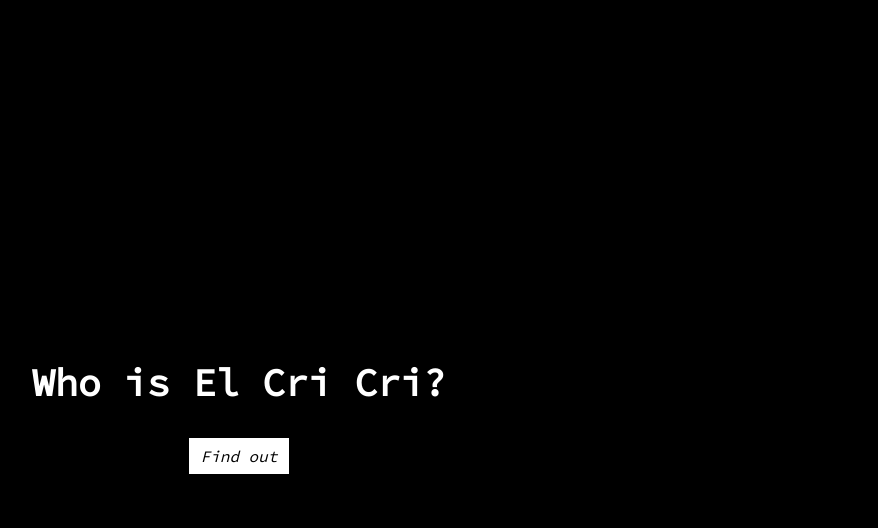
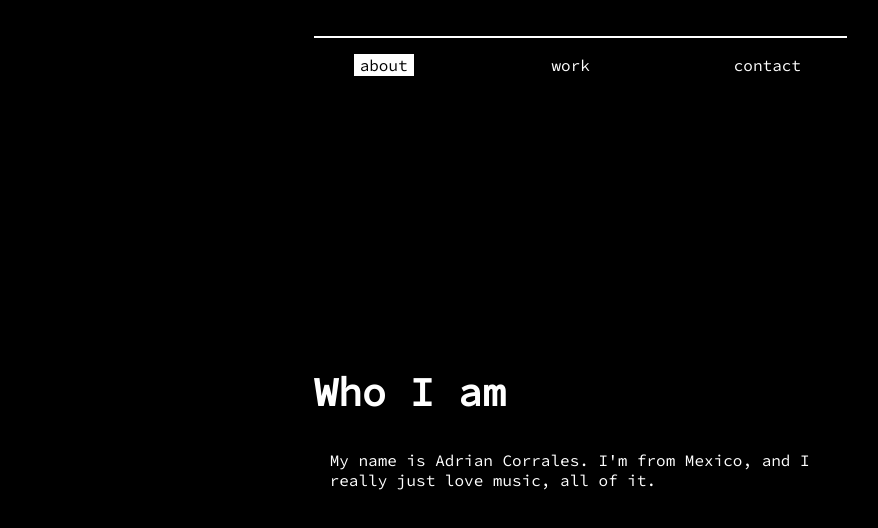
Before and after one commit to kllarena07/ElCriCri-Website, a Svelte app: page / in a window 1280 px wide. Shown: the top 528 px of the page, without its empty margins (401-1279 px from the left). Built offline with nearby package versions, Linux system fonts and the light colour scheme.

Commit message:
started responsiveness and components

```diff
--- /dev/null
+++ b/src/AboutContainer.svelte
@@ -0,0 +1,101 @@
+<script lang="ts">
+    let theme = 0
+
+    const setTheme = theme_number => {
+        theme = theme_number
+    }
+</script>
+
+<section id="about-container">
+    <div id='navbar-wrapper'>
+      <nav id='navbar'>
+          <button class="nav-btn" class:nav-btn-selected="{theme === 0}" on:click={() => { setTheme(0) }}>about</button>
+          <button class="nav-btn" class:nav-btn-selected="{theme === 1}" on:click={() => { setTheme(1) }}>work</button>
+          <button class="nav-btn" class:nav-btn-selected="{theme === 2}" on:click={() => { setTheme(2) }}>contact</button>
+      </nav>
+    </div>
+    <div id='info-container'>
+      {#if theme === 0}
+        <h1>Who I am</h1>
+        <p>My name is Adrian Corrales. I'm from Mexico, and I really just love music, all of it.</p>
+      {/if}
+      {#if theme === 1}
+        <h1>My works</h1>
+        <p>I've released songs on many platforms such as <a href="https://cricrillos.bandcamp.com/" target="_blank" rel="noreferrer">Bandcamp</a>, <a href="https://open.spotify.com/artist/3gZ8L09RcDxRCciQsJcFpU?si=GNf-y-PcSDmHtqmJj3ukRQ" target="_blank" rel="noreferrer">Spotify</a>, <a href="https://music.apple.com/us/artist/el-cri-cri/1628118044" target="_blank" rel="noreferrer">Apple Music</a>, and <a href="https://www.youtube.com/channel/UCeiqfcfLGcq46Xxw-1-js_w" target="_blank" rel="noreferrer">YouTube</a>, and you can hear my latest album <i>Haikus to Myself</i> on all of them. Personally, my favorite song is Efimera</p>
+        <iframe title="efimera" src="https://open.spotify.com/embed/track/2nM8yV6i1lxblX0EWirhmV?utm_source=generator" width="100%" height="130" frameBorder="0" allow="autoplay; clipboard-write; encrypted-media; fullscreen; picture-in-picture" loading="lazy"></iframe>
+      {/if}
+      {#if theme === 2}
+        <h1>My socials</h1>
+        <p>You can find me on Instagram at <a href='https://www.instagram.com/crickets.in.spanish/' target="_blank" rel="noreferrer">@crickets.in.spanish</a>. Feel free to send me a DM</p>
+      {/if}
+    </div>
+</section>
+
+<style>
+    #about-container {
+    width: calc((672 / 1440) * 100%);
+    height: 100vh;
+
+    display: flex;
+    flex-direction: column;
+  }
+  #navbar-wrapper {
+    padding: 0 2rem;
+  }
+  #navbar {
+    width: calc(100% - 5rem);
+    transform: translateY(90%);
+
+    display: flex;
+    justify-content: space-between;
+
+    border-top: 2px solid white;
+    padding: 1rem 2.5rem 0 2.5rem;
+  }
+  .nav-btn {
+    background-color: transparent;
+    border: none;
+    font-family: 'Source Code Pro', monospace;
+    font-size: 1rem;
+    color: white;
+    box-shadow: inset 0 0 white;
+    transition: background-color 100ms ease;
+  }
+  .nav-btn:not(.nav-btn-selected):hover {
+    background-color: rgb(108, 108, 108);
+    color: rgb(255, 255, 255);
+  }
+  .nav-btn-selected {
+    background-color: white;
+    color: black;
+  }
+  #info-container {
+    max-width: 672px;
+    margin: auto;
+    overflow: hidden;
+    padding: 2rem;
+  }
+  #info-container > * {
+    animation: fade-in 700ms linear forwards;
+  }
+  #info-container h1 {
+    font-size: 2.5rem;
+  }
+  #info-container p {
+    padding-left: 1rem;
+    overflow: hidden;
+  }
+  #info-container a {
+    color: rgb(183, 26, 239);
+    text-decoration-color: rgb(183, 26, 239);
+    transition: 400ms ease;
+  }
+  #info-container a:hover {
+    color: red;
+    text-decoration-color: red;
+    transition: 400ms ease;
+  }
+  #info-container iframe {
+    margin-top: 1.1rem;
+  }
+</style>
--- a/src/App.svelte
+++ b/src/App.svelte
@@ -2,54 +2,17 @@
   import pic_theme_0 from './assets/pic-theme-0.jpeg'
   import pic_theme_1 from './assets/pic-theme-1.jpeg'
   import pic_theme_2 from './assets/pic-theme-2.jpeg'
-    import Counter from './lib/Counter.svelte';
 
-  let theme = 0
+  import AboutContainer from './AboutContainer.svelte';
+  import SlideshowContainer from './SlideshowContainer.svelte';
 
-  let website_loaded = false
-
-  const setTheme = theme_number => {
-    theme = theme_number
-  }
+  let website_loaded = true
 </script>
 
 <main>
   {#if website_loaded}
-    <section id="slideshow-container" class="section-container">
-      <div class="img-wrapper" style="transform: translateX({theme * -100}%)">
-        <img src={pic_theme_0} width="768" alt="theme 0" />
-      </div>
-      <div class="img-wrapper" style="transform: translateX({theme * -100}%)">
-        <img src={pic_theme_1} width="768" alt="theme 1" />
-      </div>
-      <div class="img-wrapper" style="transform: translateX({theme * -100}%)">
-        <img src={pic_theme_2} width="768" alt="theme 2" />
-      </div>
-    </section>
-    <section id="about-container" class="section-container">
-      <div id='navbar-wrapper'>
-        <nav id='navbar'>
-            <button class="nav-btn" class:nav-btn-selected="{theme === 0}" on:click={() => { setTheme(0) }}>about</button>
-            <button class="nav-btn" class:nav-btn-selected="{theme === 1}" on:click={() => { setTheme(1) }}>work</button>
-            <button class="nav-btn" class:nav-btn-selected="{theme === 2}" on:click={() => { setTheme(2) }}>contact</button>
-        </nav>
-      </div>
-      <div id='info-container'>
-        {#if theme === 0}
-          <h1>Who I am</h1>
-          <p>My name is Adrian Corrales. I'm from Mexico, and I really just love music, all of it.</p>
-        {/if}
-        {#if theme === 1}
-          <h1>My works</h1>
-          <p>I've released songs on many platforms such as <a href="https://cricrillos.bandcamp.com/" target="_blank" rel="noreferrer">Bandcamp</a>, <a href="https://open.spotify.com/artist/3gZ8L09RcDxRCciQsJcFpU?si=GNf-y-PcSDmHtqmJj3ukRQ" target="_blank" rel="noreferrer">Spotify</a>, <a href="https://music.apple.com/us/artist/el-cri-cri/1628118044" target="_blank" rel="noreferrer">Apple Music</a>, and <a href="https://www.youtube.com/channel/UCeiqfcfLGcq46Xxw-1-js_w" target="_blank" rel="noreferrer">YouTube</a>, and you can hear my latest album <i>Haikus to Myself</i> on all of them. Personally, my favorite song is Efimera</p>
-          <iframe title="efimera" src="https://open.spotify.com/embed/track/2nM8yV6i1lxblX0EWirhmV?utm_source=generator" width="100%" height="130" frameBorder="0" allow="autoplay; clipboard-write; encrypted-media; fullscreen; picture-in-picture" loading="lazy"></iframe>
-        {/if}
-        {#if theme === 2}
-          <h1>My socials</h1>
-          <p>You can find me on Instagram at <a href='https://www.instagram.com/crickets.in.spanish/' target="_blank" rel="noreferrer">@crickets.in.spanish</a>. Feel free to send me a DM</p>
-        {/if}
-      </div>
-    </section>
+    <SlideshowContainer />
+    <AboutContainer />
   {:else}
     <section id="loading-screen">
       <h1>Who is El Cri Cri?</h1>
@@ -64,7 +27,6 @@
   @import url('https://fonts.googleapis.com/css2?family=Source+Code+Pro&display=swap');
   main {
     display: flex;
-    justify-content: center;
     background-color: black;
     font-family: 'Source Code Pro', monospace;
     color: white;
@@ -77,11 +39,20 @@
     flex-direction: column;
     justify-content: center;
     align-items: center;
-    opacity: 0;
-    animation: fade-in 2s ease 1s forwards;
+  }
+  @keyframes grow-bigger {
+    from {
+      transform: scale(0.95)
+    }
+    to {
+      transform: scale(1)
+    }
   }
   #loading-screen h1 {
     font-size: 3vw;
+    opacity: 0;
+    animation: fade-in 2s ease 1s forwards, grow-bigger 2s ease 1s forwards;
+    margin: 1.5rem 0;
   }
   @keyframes slide-from-left {
     from {
@@ -98,7 +69,7 @@
   #loading-screen button {
     font-family: 'Source Code Pro', monospace;
     padding: .5rem .7rem;
-    font-size: 1rem;
+    font-size: clamp(.2rem, 1rem, 2.5vw);
     font-style: italic;
     border: none;
     background-color: white;
@@ -126,27 +97,6 @@
       transform: translateY(0);
     }
   }
-  .section-container {
-    background-color: black;
-    width: clamp(50vw, 768px, 768px);
-    height: 100vh;
-  }
-  #slideshow-container {
-    max-width: 768px;
-    margin-right: clamp(0rem, 0rem, 10rem);
-    display: flex;
-    overflow: hidden;
-    animation: slide-from-top 3s ease forwards;
-  }
-  #slideshow-container * {
-    opacity: 0;
-    animation: fade-in 800ms ease 1s forwards;
-  }
-  .img-wrapper {
-    width: 768px;
-    object-fit: cover;
-    transition: 800ms ease;
-  }
   @keyframes fade-in {
     from {
       opacity: 0;
@@ -155,72 +105,4 @@
       opacity: 100;
     }
   }
-  #about-container {
-    max-width: 672px;
-    display: flex;
-    flex-direction: column;
-    animation: slide-from-bottom 3s ease forwards;
-  }
-  #about-container * {
-    opacity: 0;
-    animation: fade-in 800ms ease 1s forwards;
-  }
-  #navbar-wrapper {
-    padding: 0 2rem;
-  }
-  #navbar {
-    width: calc(100% - 5rem);
-    transform: translateY(90%);
-
-    display: flex;
-    justify-content: space-between;
-
-    border-top: 2px solid white;
-    padding: 1rem 2.5rem 0 2.5rem;
-  }
-  .nav-btn {
-    background-color: transparent;
-    border: none;
-    font-family: 'Source Code Pro', monospace;
-    font-size: 1rem;
-    color: white;
-    box-shadow: inset 0 0 white;
-    transition: background-color 100ms ease;
-  }
-  .nav-btn:not(.nav-btn-selected):hover {
-    background-color: rgb(108, 108, 108);
-    color: rgb(255, 255, 255);
-  }
-  .nav-btn-selected {
-    background-color: white;
-    color: black;
-  }
-  #info-container {
-    margin: auto;
-    overflow: hidden;
-    padding: 2rem;
-  }
-  #info-container * {
-    animation: fade-in 700ms linear forwards;
-  }
-  #info-container h1 {
-    font-size: 2.5rem;
-  }
-  #info-container p {
-    padding-left: 1rem;
-    overflow: hidden;
-  }
-  #info-container p a {
-    color: rgb(183, 26, 239);
-    text-decoration-color: rgb(183, 26, 239);
-    transition: 400ms ease;
-  }
-  #info-container p a:hover {
-    color: red;
-    text-decoration-color: red;
-    transition: 400ms ease;
-  }
-  #info-container iframe {
-    margin-top: 1.1rem;
-  }
 </style>
--- /dev/null
+++ b/src/SlideshowContainer.svelte
@@ -0,0 +1,21 @@
+<section id="slideshow-container">
+    <div class="img-wrapper" style="transform: translateX({0 * -100}%)"></div>
+    <div class="img-wrapper" style="transform: translateX({1 * -100}%)"></div>
+    <div class="img-wrapper" style="transform: translateX({2 * -100}%)"></div>
+</section>
+
+<style>
+    #slideshow-container {
+        width: calc((768 / 1440) * 100%);
+        height: 100vh;
+        background-color: blue;
+
+        display: flex;
+        overflow: hidden;
+        opacity: 0;
+    }
+    .img-wrapper {
+        object-fit: cover;
+        transition: 800ms ease;
+    }
+</style>
```
